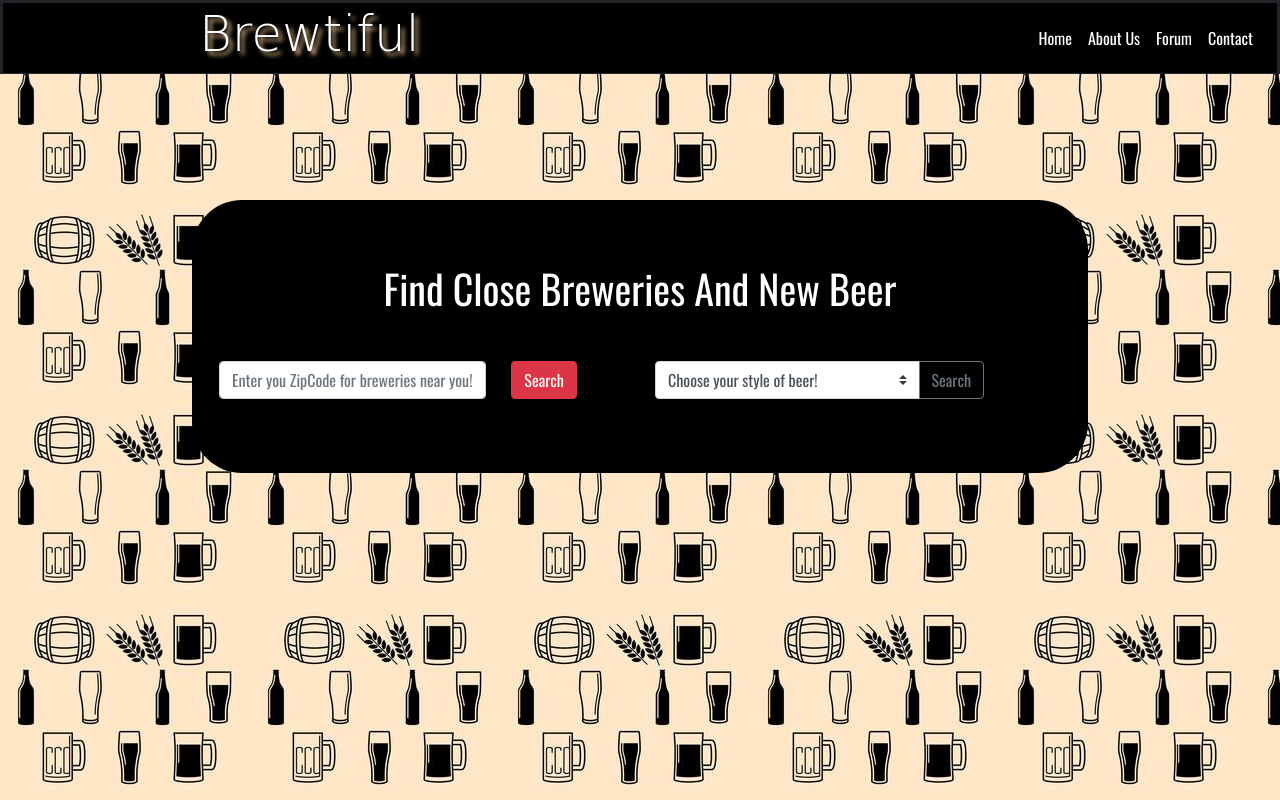
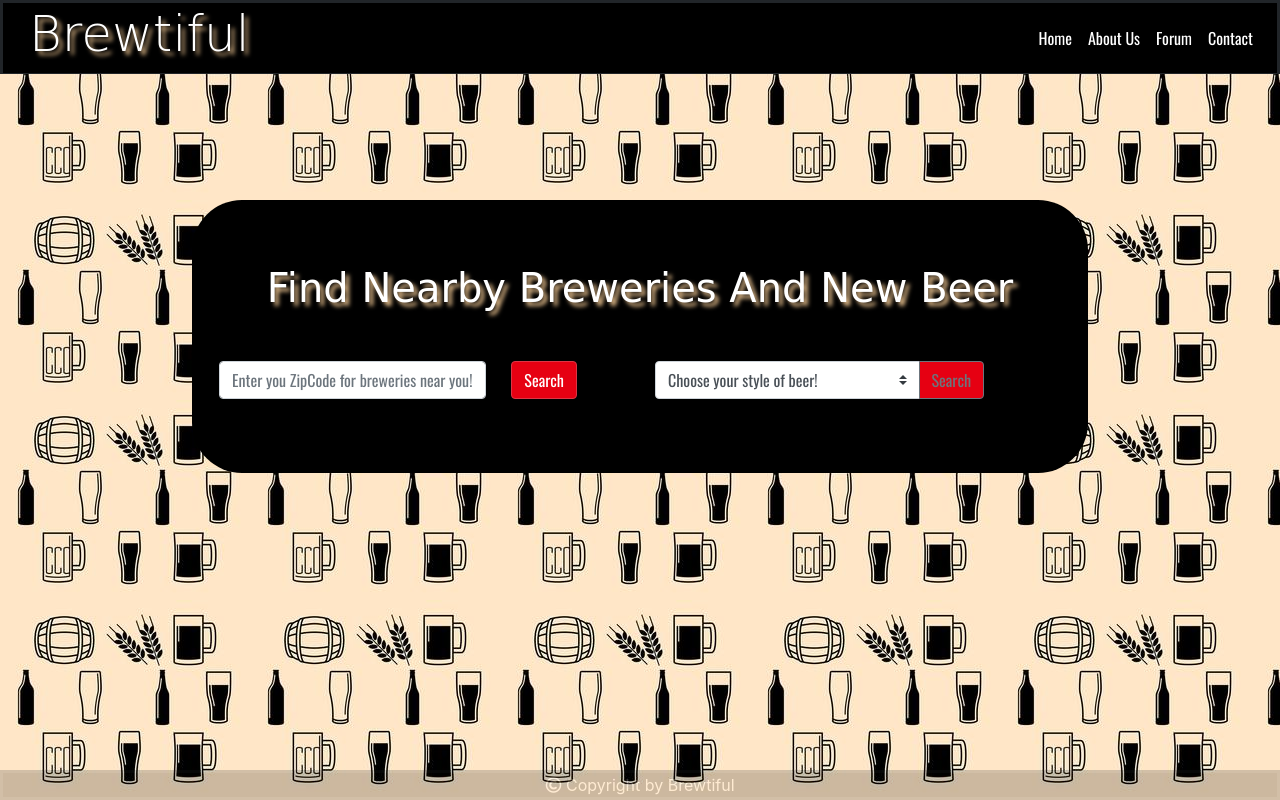
Before and after one commit to ShawnArd/Brewtiful, a plain HTML site: page index.html in a window 1280 px wide. Drawn offline with nearby package versions, Linux system fonts and the light colour scheme; a web font is replaced by a local one.

Commit message:
Added footer. changed the location of brand name. Changed the color of search in home page.

```diff
--- a/assets/css/Brewtiful.css
+++ b/assets/css/Brewtiful.css
@@ -60,25 +60,34 @@ body {
 .display-4 {
   color:white;
   font-size: 50px;
-margin-left: 170px;
-/* -webkit-animation: glow 1s ease-in-out infinite alternate; */
-/* -moz-animation: glow 1s ease-in-out infinite alternate; */
-/* animation: glow 1s ease-in-out infinite alternate; */
+
+/* -webkit-animation: glow 1s ease-in-out infinite alternate;
+-moz-animation: glow 1s ease-in-out infinite alternate;
+animation: glow 1s ease-in-out infinite alternate;
 }
-/* @-webkit-keyframes glow{
+@-webkit-keyframes glow{
 from {
   text-shadow: 0 0 80px #ffffffe0, 0 0 20px purple, 0 0 40px purple, 0 0 70px purple, 0 0 90px purple;
 }
 to {
   text-shadow: 0 0 60px hotpink, 0 0 30px hotpink, 0 0 50px hotpink, 0 0 40px hotpink, 0 0 70px hotpink, 0 0 80px hotpink, 0 0 90px hotpink;
+} */
 }
-} */
-
 .display-5 {
   color: white;
   font-size: 40px;
   text-align: center;
-  font-family: 'Oswald', sans-serif;
+  /* font-family: 'Oswald', sans-serif; */
+  font-family: 'Lily Script One', cursive;
+  text-shadow: 4px 4px 4px rgb(222,184,135)
+}
+
+.display-6 {
+  color:white;
+  font-size: 50px;
+text-align: center;
+font-family: 'Lily Script One', cursive;
+text-shadow: 4px 4px 4px rgb(222,184,135)
 }
 
 .page {
@@ -102,12 +111,14 @@ to {
   background-color: white;
 }
 
-.btn-primary {
+#user-submit,
+#user-select {
   background-color: #e60012;
 }
-.dropdownMenuButton {
-  background-color: #e60012;
-}
+/* .dropdownMenuButton {
+  background: #e60012;
+
+} */
 
 .brew-div {
   background-color: #ffffff;
@@ -124,21 +135,24 @@ to {
 /*contact.html*/
 
 .heading {
-  margin-left: 250px;
+  text-align: center;
   color:white;
   font-size: 70px;
-/* -webkit-animation: glow 1s ease-in-out infinite alternate; */
-/* -moz-animation: glow 1s ease-in-out infinite alternate; */
-/* animation: glow 1s ease-in-out infinite alternate; */
+  font-family: 'Lily Script One', cursive;
+  text-shadow: 4px 4px 4px rgb(222,184,135);
+/* -webkit-animation: glow 1s ease-in-out infinite alternate;
+-moz-animation: glow 1s ease-in-out infinite alternate;
+animation: glow 1s ease-in-out infinite alternate;
 }
-/* @-webkit-keyframes glow{
+@-webkit-keyframes glow{
 from {
   text-shadow: 0 0 80px #ffffffe0, 0 0 20px purple, 0 0 40px purple, 0 0 70px purple, 0 0 90px purple;
 }
 to {
   text-shadow: 0 0 60px hotpink, 0 0 30px hotpink, 0 0 50px hotpink, 0 0 40px hotpink, 0 0 70px hotpink, 0 0 80px hotpink, 0 0 90px hotpink;
+} */
 }
-} */
+
 h3,
 label {
   font-family: 'Oswald', sans-serif;
@@ -154,3 +168,17 @@ label {
 #messageValidation {
   color: red;
 }
+footer {
+  position: fixed;
+  height: 30px;
+  bottom:  0px;
+  left: 0px;
+  width: 100%;
+  border-style: solid;
+  background-color:#000000;
+  opacity: 0.2;
+}
+.container-footer {
+  color: #ffffff;
+  text-align: center;
+}
--- a/index.html
+++ b/index.html
@@ -54,7 +54,7 @@
   </div>
   <div class="page"></div>
   <div class="jumbotron">
-    <h1 class="display-5">Find Close Breweries And New Beer</h1>
+    <h1 class="display-5">Find Nearby Breweries And New Beer</h1>
     <p class="mytext"></p>
     <hr class="my-4">
     <p class="mytext"></p>
@@ -81,8 +81,6 @@
               <!-- <option value="Lager">Lager</option> -->
               <option value="Stout">Stout</option>
               <!-- <option value="Ale">Ale</option> -->
-
-
             </select>
             <div class="input-group-append">
               <button class="btn btn-outline-secondary btn-warning" id="user-select" type="button">Search</button>
@@ -106,6 +104,12 @@
       </div>
     </div>
   </div>
+  <footer>
+    <div class="container-footer">
+      <i class="far fa-copyright"></i>
+      Copyright by Brewtiful
+    </div>
+  </footer>
   <script src="https://code.jquery.com/jquery-3.3.1.min.js" integrity="sha256-FgpCb/KJQlLNfOu91ta32o/NMZxltwRo8QtmkMRdAu8="
     crossorigin="anonymous"></script>
   <script src="assets/javascript/gmaps-function.js"></script>
```
Also changed, not shown: about.html (+20 -9 lines), contact.html (+12 -4 lines), forum.html (+11 -7 lines).
